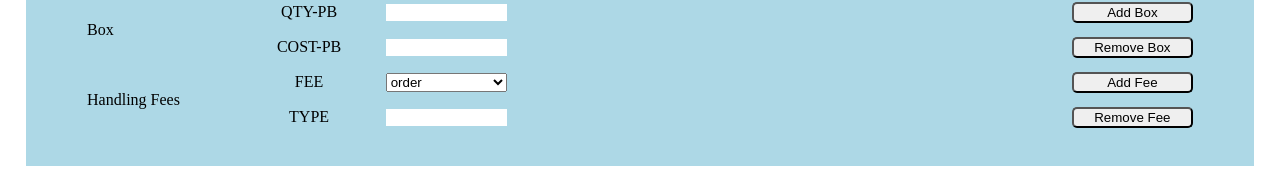
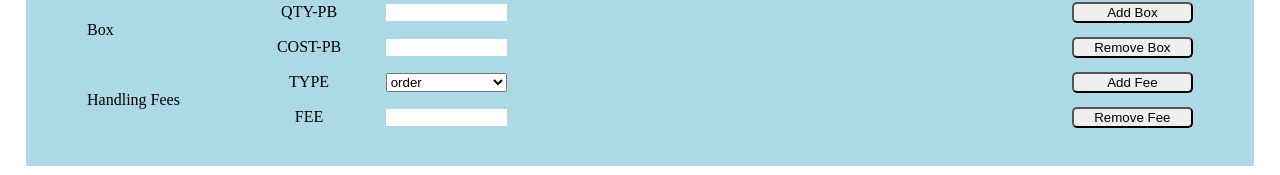
Before and after one commit to webdev-dave/bizzbuzz-custom-calculator, a React (Create React App) app: page / in a window 1280 px wide. Shown: the part 341-516 px from the top of the page. Built offline with nearby package versions, Linux system fonts and the light colour scheme.

Commit message:
fix handling fee titles

```diff
--- a/src/assets/styles/app.css
+++ b/src/assets/styles/app.css
@@ -197,15 +197,17 @@ p.cost-pb{
   grid-row: 9/11;
 }
 
-.handling.title-fee {
+.handling.title-type {
   grid-row: 9 / span 1;
   justify-self: center;
 }
 
-.handling.title-type {
+.handling.title-fee {
   grid-row: 10 / span 1;
   justify-self: center;
 }
+
+
 
 .handling-btn {
   grid-column: 8/-1;
```
